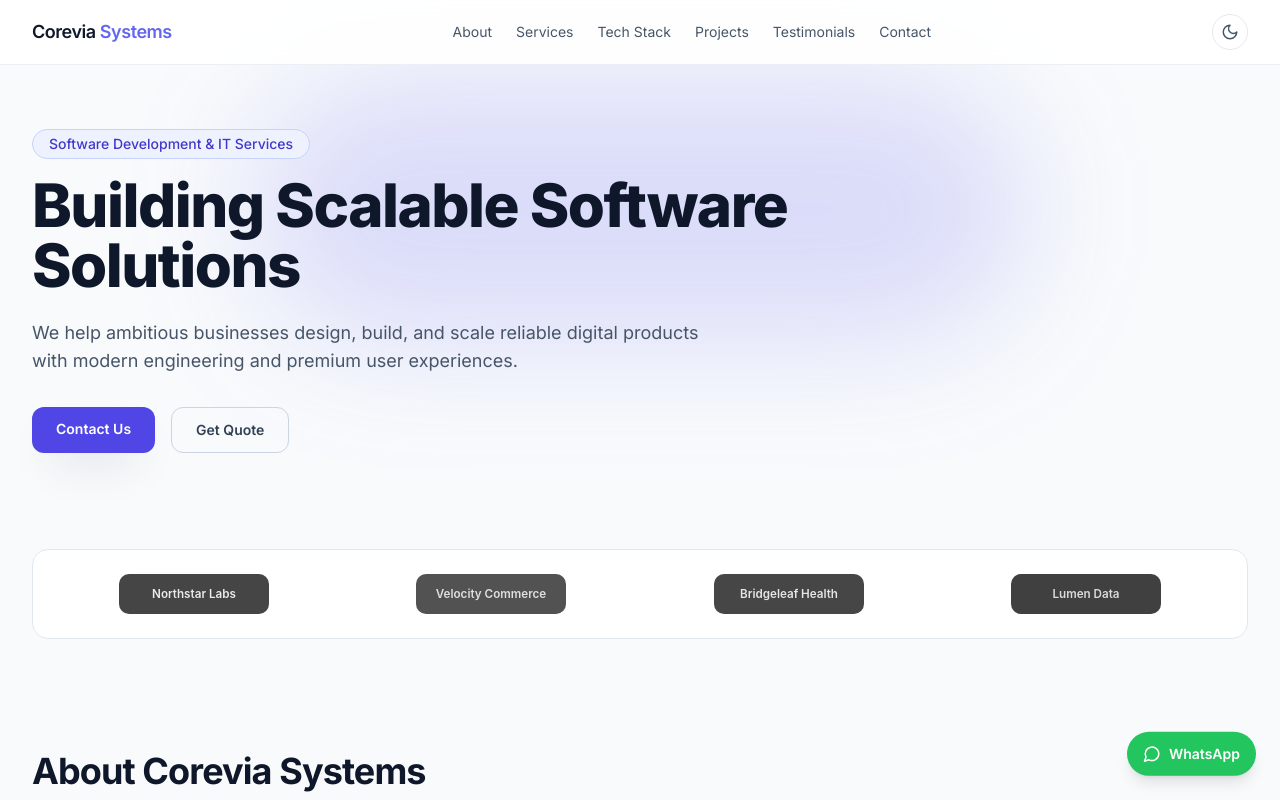
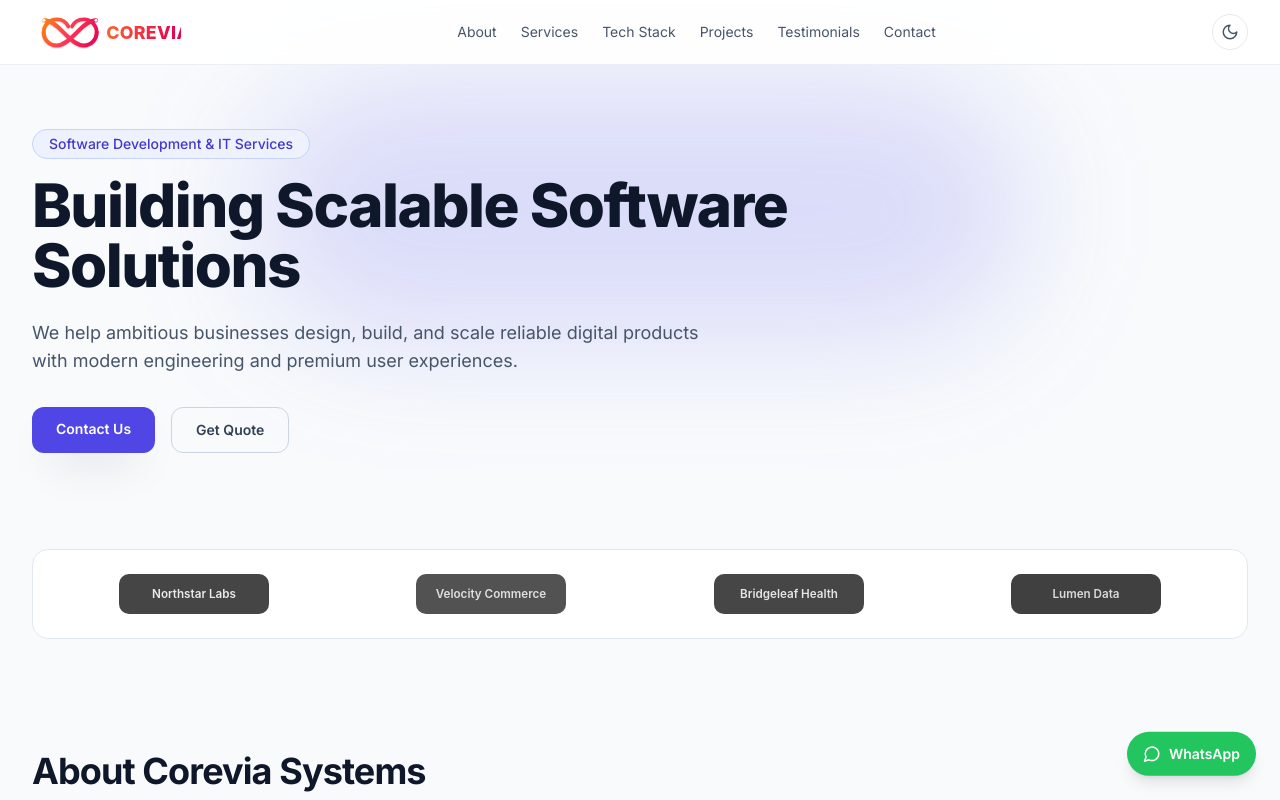
Before and after one commit to nihar4154/corevia-site, a React (Vite) app: page / in a window 1280 px wide. Shown: the top 800 px of the page. Built offline with nearby package versions, Linux system fonts and the light colour scheme; the HTML template or start-up script is replaced by a standard one.

Commit message:
Resolve conflicts and add Corevia brand logo

```diff
--- a/index.html
+++ b/index.html
@@ -15,6 +15,7 @@
     <meta name="author" content="Corevia Systems Pvt Ltd" />
     <meta name="robots" content="index, follow" />
     <link rel="canonical" href="https://coreviasystems.io" />
+    <link rel="icon" type="image/svg+xml" href="/corevia-logo.svg" />
     <meta property="og:title" content="Corevia Systems Pvt Ltd" />
     <meta
       property="og:description"
@@ -23,12 +24,14 @@
     <meta property="og:type" content="website" />
     <meta property="og:url" content="https://coreviasystems.io" />
     <meta property="og:site_name" content="Corevia Systems" />
+    <meta property="og:image" content="https://coreviasystems.io/corevia-logo.svg" />
     <meta name="twitter:card" content="summary_large_image" />
     <meta name="twitter:title" content="Corevia Systems Pvt Ltd" />
     <meta
       name="twitter:description"
       content="Premium software development and IT services for startups and enterprises."
     />
+    <meta name="twitter:image" content="https://coreviasystems.io/corevia-logo.svg" />
     <link rel="preconnect" href="https://fonts.googleapis.com" />
     <link rel="preconnect" href="https://fonts.gstatic.com" crossorigin />
     <link
--- a/src/App.jsx
+++ b/src/App.jsx
@@ -217,8 +217,15 @@
 
       <header className="sticky top-0 z-40 border-b border-slate-200/70 bg-white/90 backdrop-blur dark:border-slate-800 dark:bg-slate-950/90">
         <div className="mx-auto flex h-16 max-w-7xl items-center justify-between px-6 lg:px-8">
-          <a href="#" className="text-lg font-semibold tracking-tight">
-            Corevia<span className="text-indigo-500"> Systems</span>
+          <a href="#" className="inline-flex items-center gap-3" aria-label="Corevia Systems home">
+            <img
+              src="/corevia-logo.svg"
+              alt="Corevia Systems logo"
+              className="h-9 w-auto md:h-10"
+              loading="eager"
+              decoding="async"
+            />
+            <span className="sr-only">Corevia Systems</span>
           </a>
 
           <nav aria-label="Primary" className="hidden items-center gap-6 md:flex">
@@ -472,7 +479,10 @@
 
       <footer className="border-t border-slate-200 bg-white dark:border-slate-800 dark:bg-slate-950">
         <div className="mx-auto flex max-w-7xl flex-col gap-6 px-6 py-10 text-sm text-slate-600 dark:text-slate-300 lg:flex-row lg:items-center lg:justify-between lg:px-8">
-          <p>© {new Date().getFullYear()} Corevia Systems Pvt Ltd. All rights reserved.</p>
+          <div className="flex items-center gap-3">
+            <img src="/corevia-logo.svg" alt="Corevia Systems logo" className="h-7 w-auto" loading="lazy" />
+            <p>© {new Date().getFullYear()} Corevia Systems Pvt Ltd. All rights reserved.</p>
+          </div>
           <div className="flex items-center gap-5">
             <a href="#about" className="hover:text-indigo-500">About</a>
             <a href="#services" className="hover:text-indigo-500">Services</a>
```
Also changed, not shown: public/corevia-logo.svg (added).
